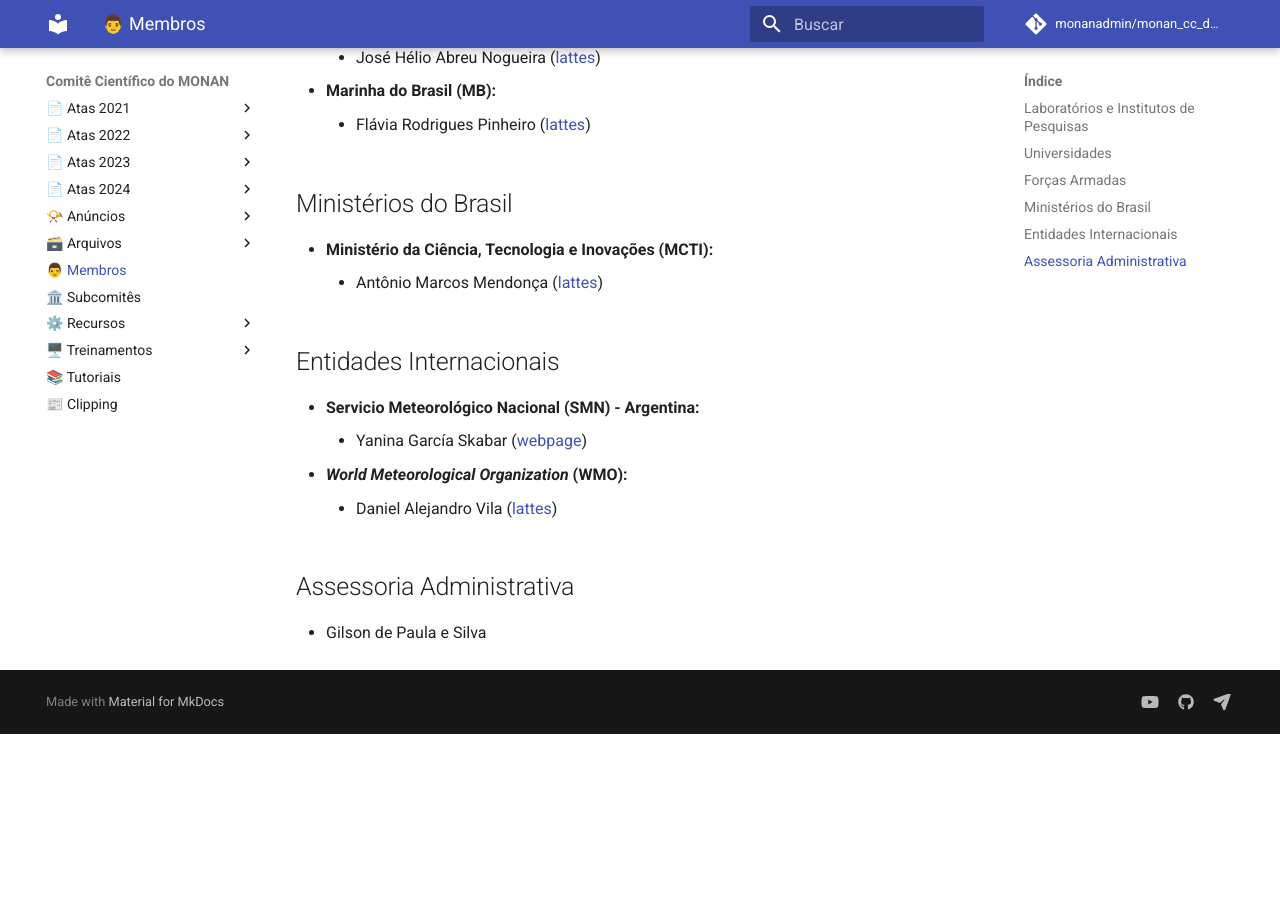
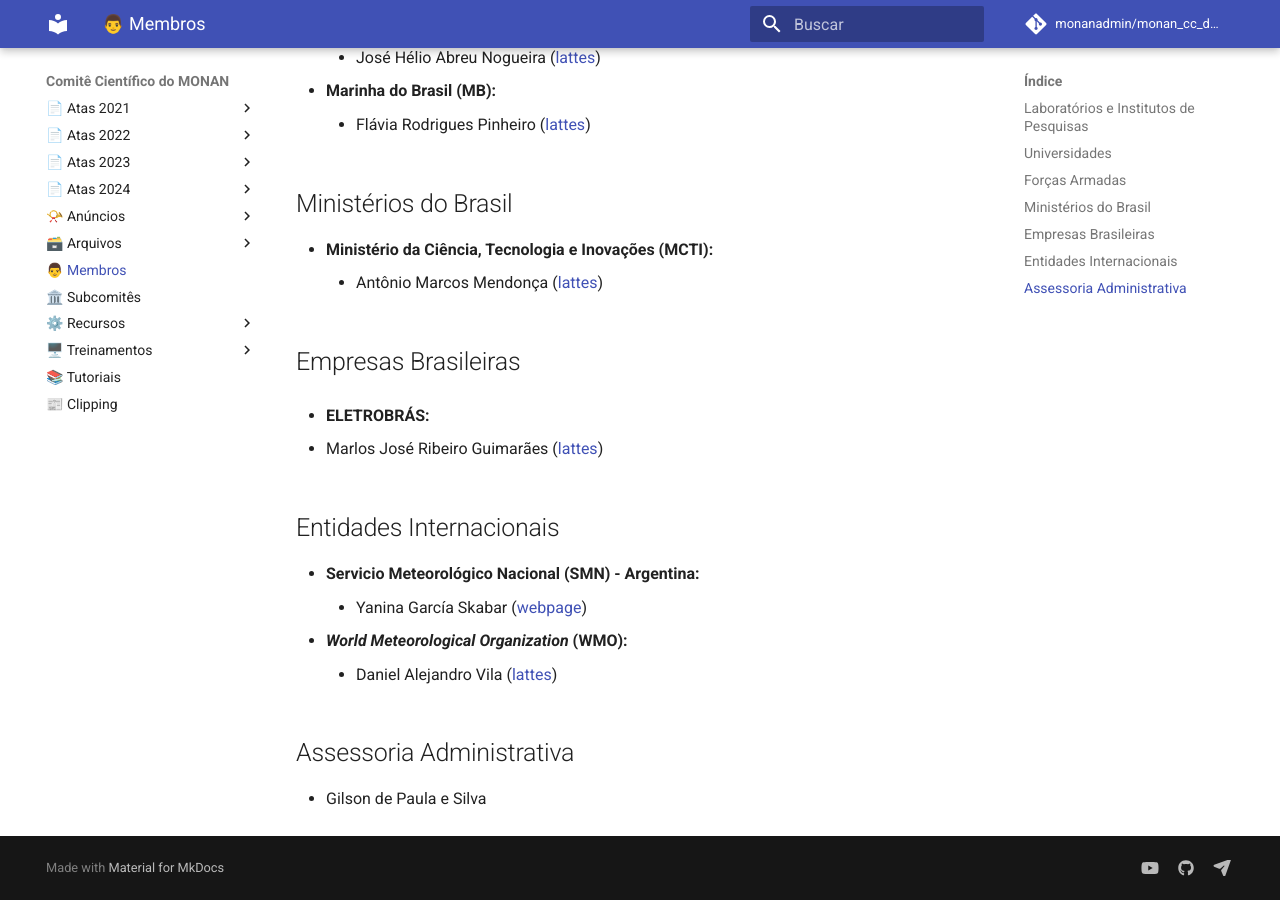
Before and after one commit to monanadmin/monan_cc_docs, an MkDocs documentation site: the page built from docs/membros.md, in a window 1280 px wide and 900 px high, scrolled down 2129 px. Built offline with MkDocs 1.6.1 and Material for MkDocs 9.7.7, drawn with Linux system fonts in a browser that asks for light colours; comment, search, counter and statistics services are not loaded; before the commit the page ends 2863 px from its top, so only the background shows below that.

Commit message:
Atualizando a lista de membros

```diff
--- a/docs/membros.md
+++ b/docs/membros.md
@@ -81,6 +81,12 @@
 * **Ministério da Ciência, Tecnologia e Inovações (MCTI):**
     - Antônio Marcos Mendonça ([lattes](http://lattes.cnpq.br/4230309177760883))
 
+## Empresas Brasileiras
+
+* **ELETROBRÁS:**
+
+   - Marlos José Ribeiro Guimarães ([lattes](http://lattes.cnpq.br/3953309887188837))
+
 ## Entidades Internacionais
 
 * **Servicio Meteorológico Nacional (SMN) - Argentina:**
```
